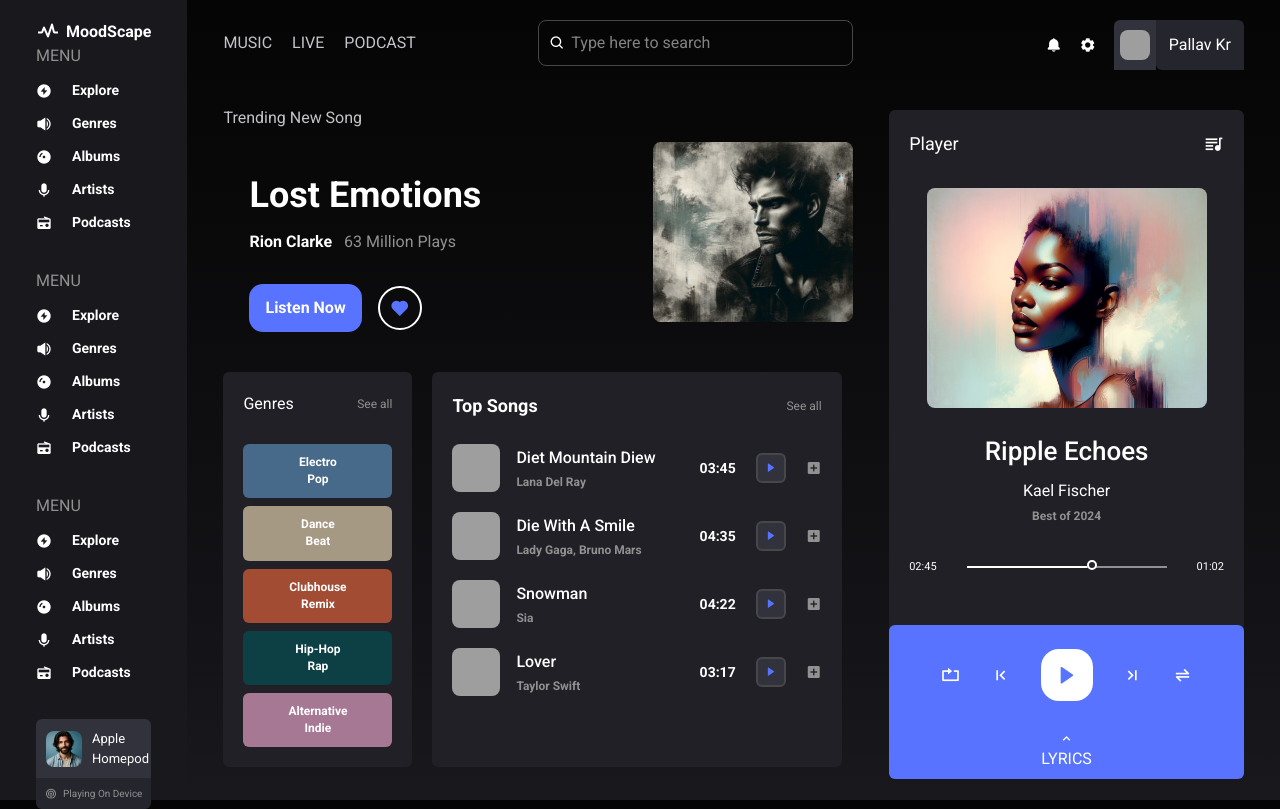
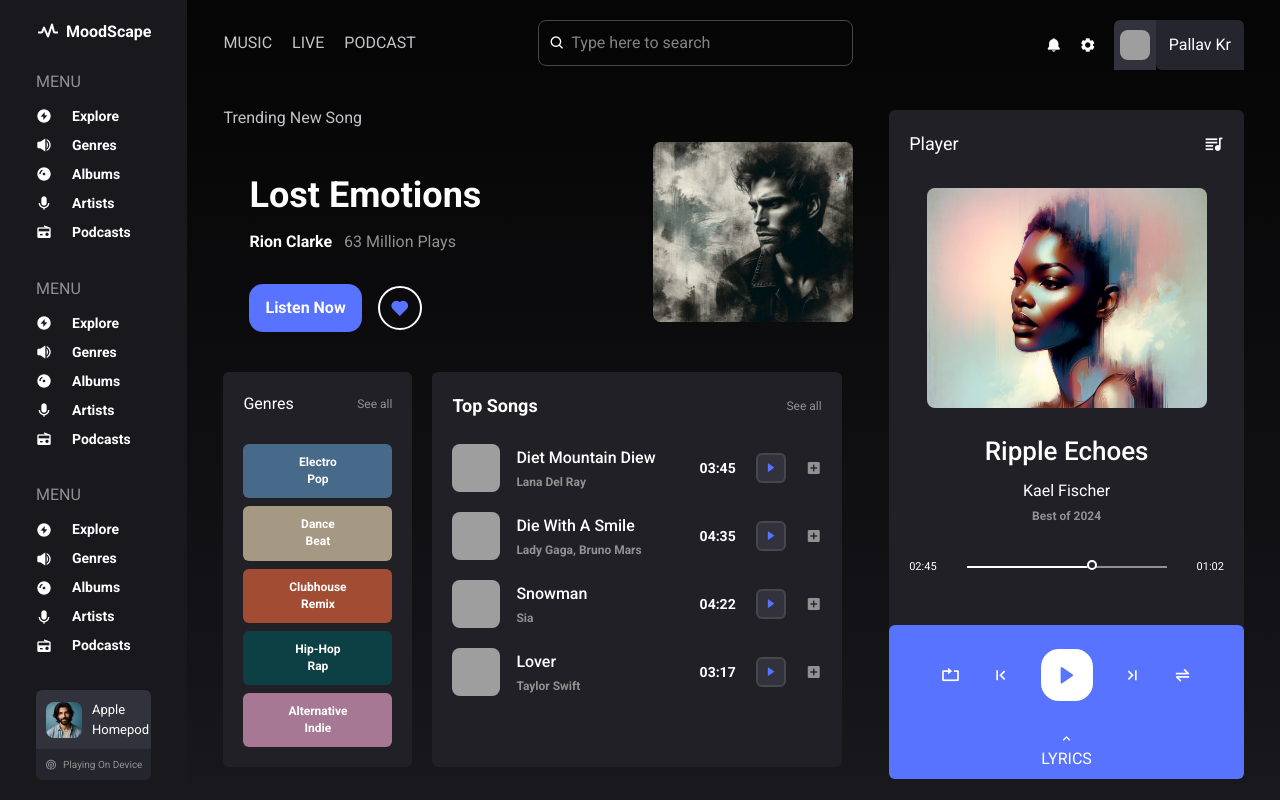
Before and after one commit to Reet-jirety/MicroserviceMoodScape, a React (Vite) app in the folder frontend/: page / in a window 1280 px wide. Built offline with nearby package versions, Linux system fonts and the light colour scheme; grey boxes are pictures that could not be loaded.

Commit message:
MoodScape: Frontend => Minor bug fixed.

```diff
--- a/frontend/src/components/sidebar/menu/Menu.jsx
+++ b/frontend/src/components/sidebar/menu/Menu.jsx
@@ -8,13 +8,13 @@ function Menu() {
   ];
 
   return (
-    <div className="menu mb-6">
+    <div className="menu">
       <h5 className="text-[#919191] mb-[12px] uppercase">Menu</h5>
       <ul className="list-none text-white">
         {menuItems.map((item, index) => (
           <li
             key={index}
-            className="mb-[12px] flex items-center gap-[20px] cursor-pointer hover:text-blue-foreground"
+            className="mb-[8px] flex items-center gap-[20px] cursor-pointer hover:text-blue-foreground"
           >
             <i className={`bx ${item.icon}`}></i>
             <a
```
